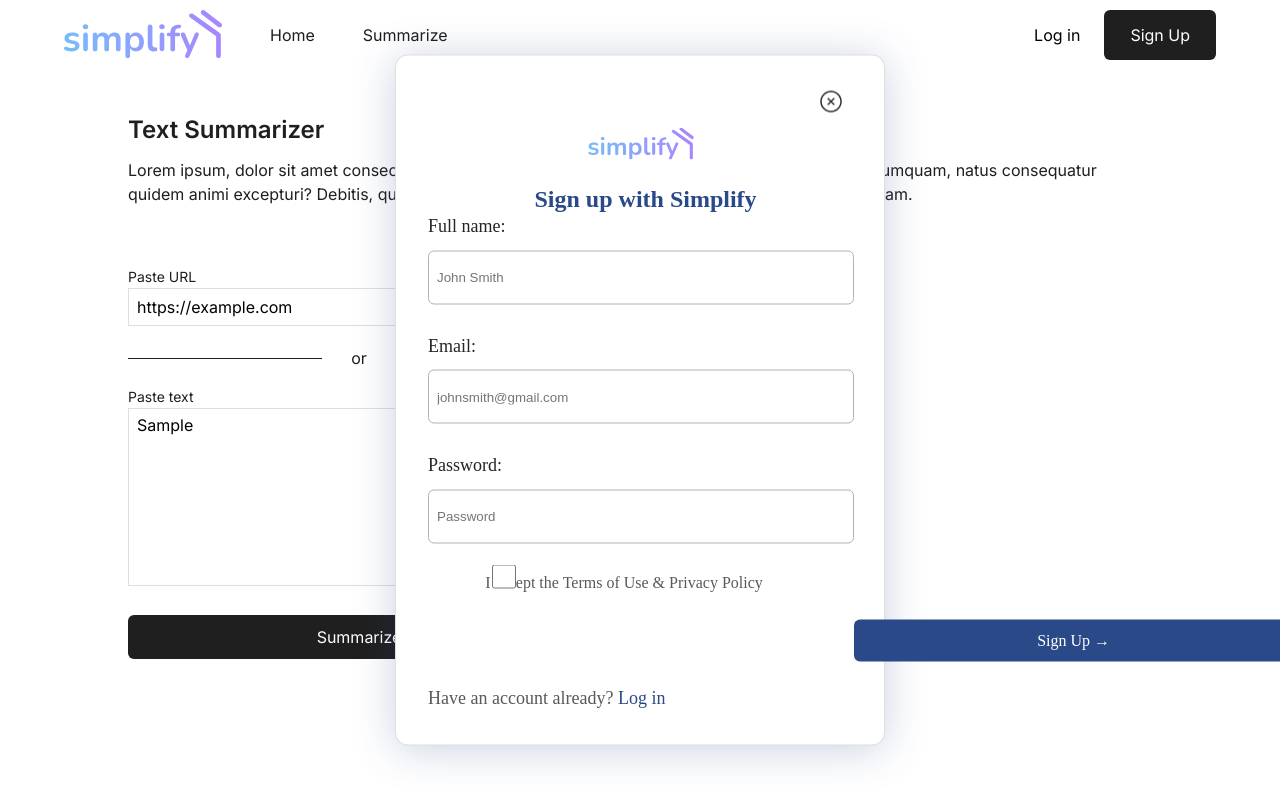
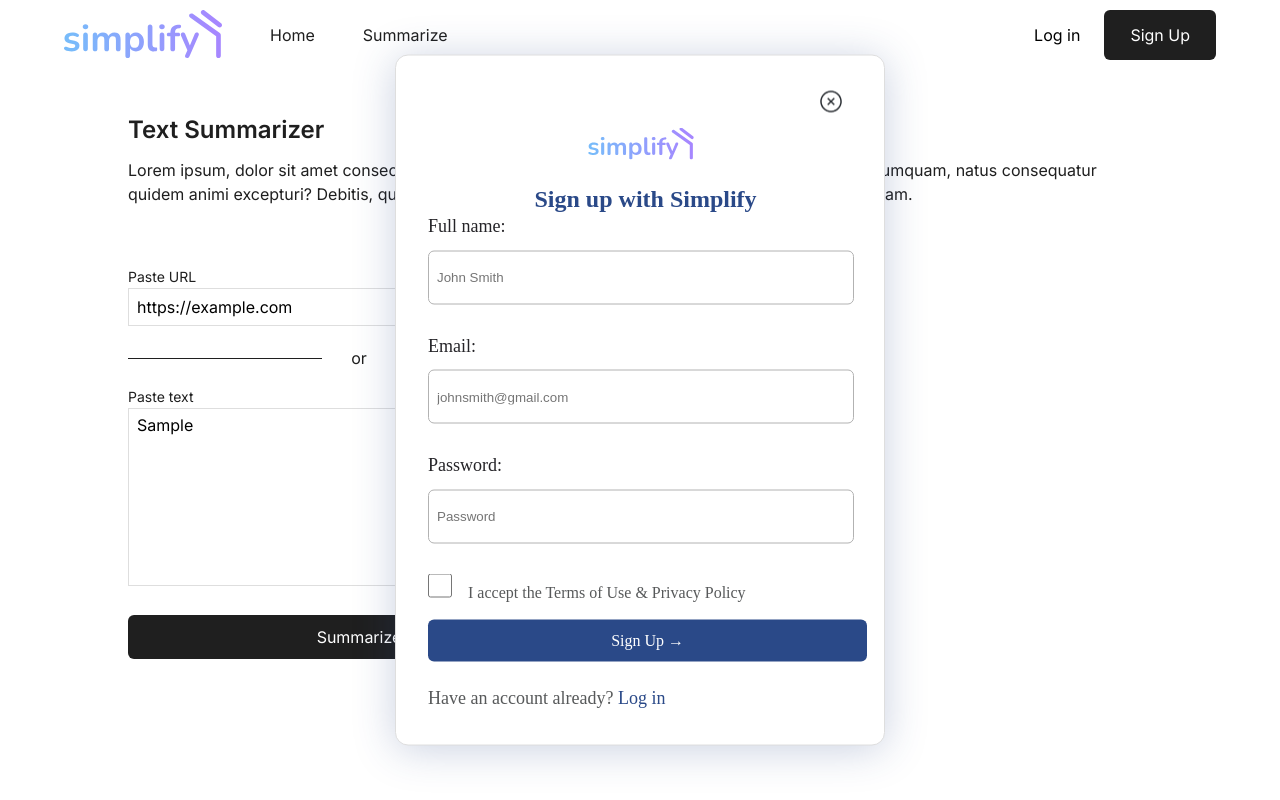
Before and after one commit to lam-brian/Simplify, a React (Create React App) app in the folder client/: page /summarize in a window 1280 px wide. Both pictures are taken after typing "https://example.com", "Sample" into the empty fields and a click on the button "Save notes". Built offline with nearby package versions, Linux system fonts and the light colour scheme.

Commit message:
sign up auth

```diff
--- a/client/src/components/Login/Registration.module.css
+++ b/client/src/components/Login/Registration.module.css
@@ -99,9 +99,6 @@
 .checkbox {
   height: 24px;
   width: 24px;
-  position: absolute;
-  left: 7%;
-  bottom: 22%;
 }
 
 .term {
@@ -113,9 +110,7 @@
   font-size: 16px;
   line-height: 125%;
   color: #57595a;
-  position: absolute;
-  left: 15%;
-  bottom: 22%;
+  margin-bottom: 8%;
 }
 
 .account {
```
